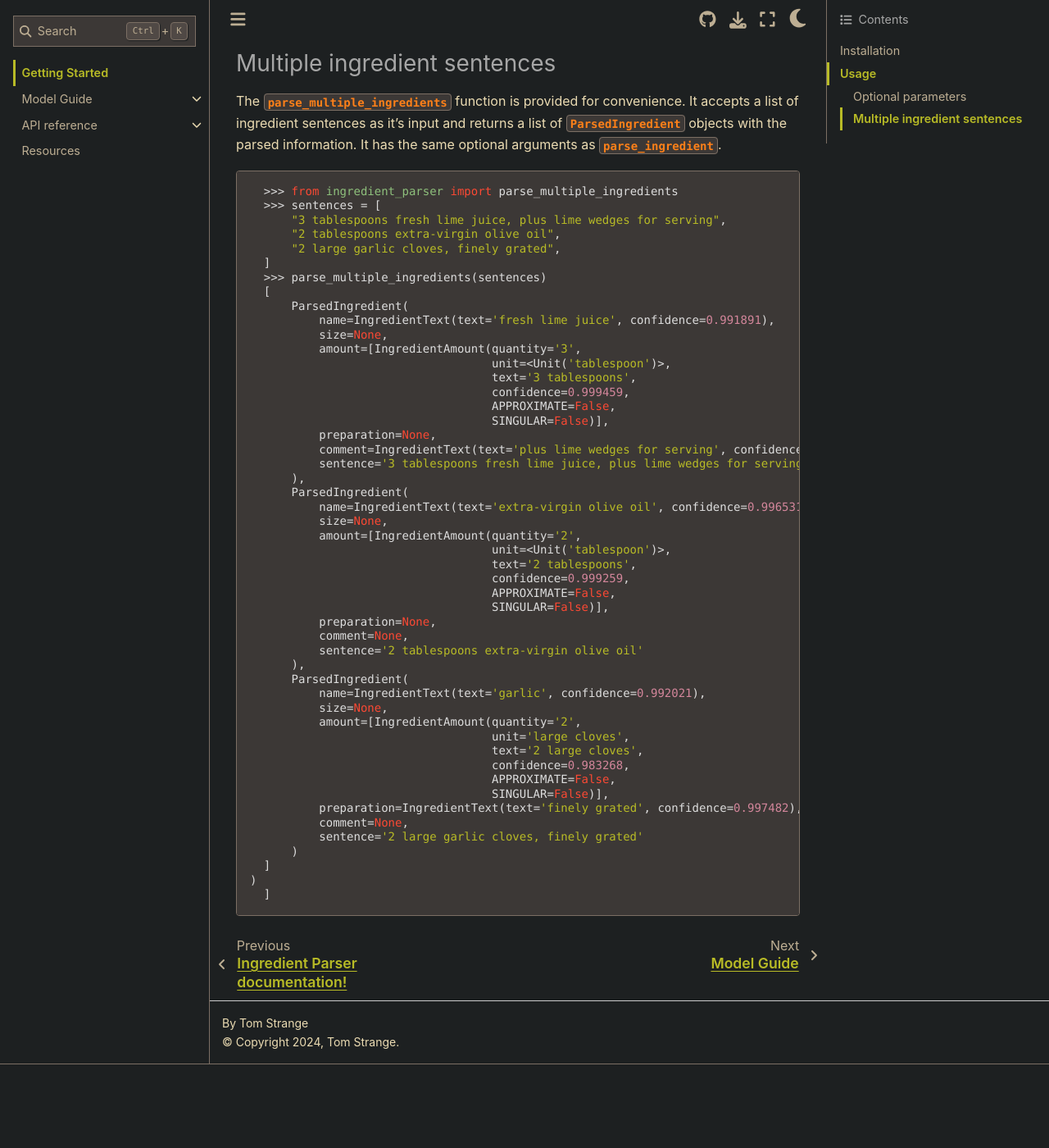
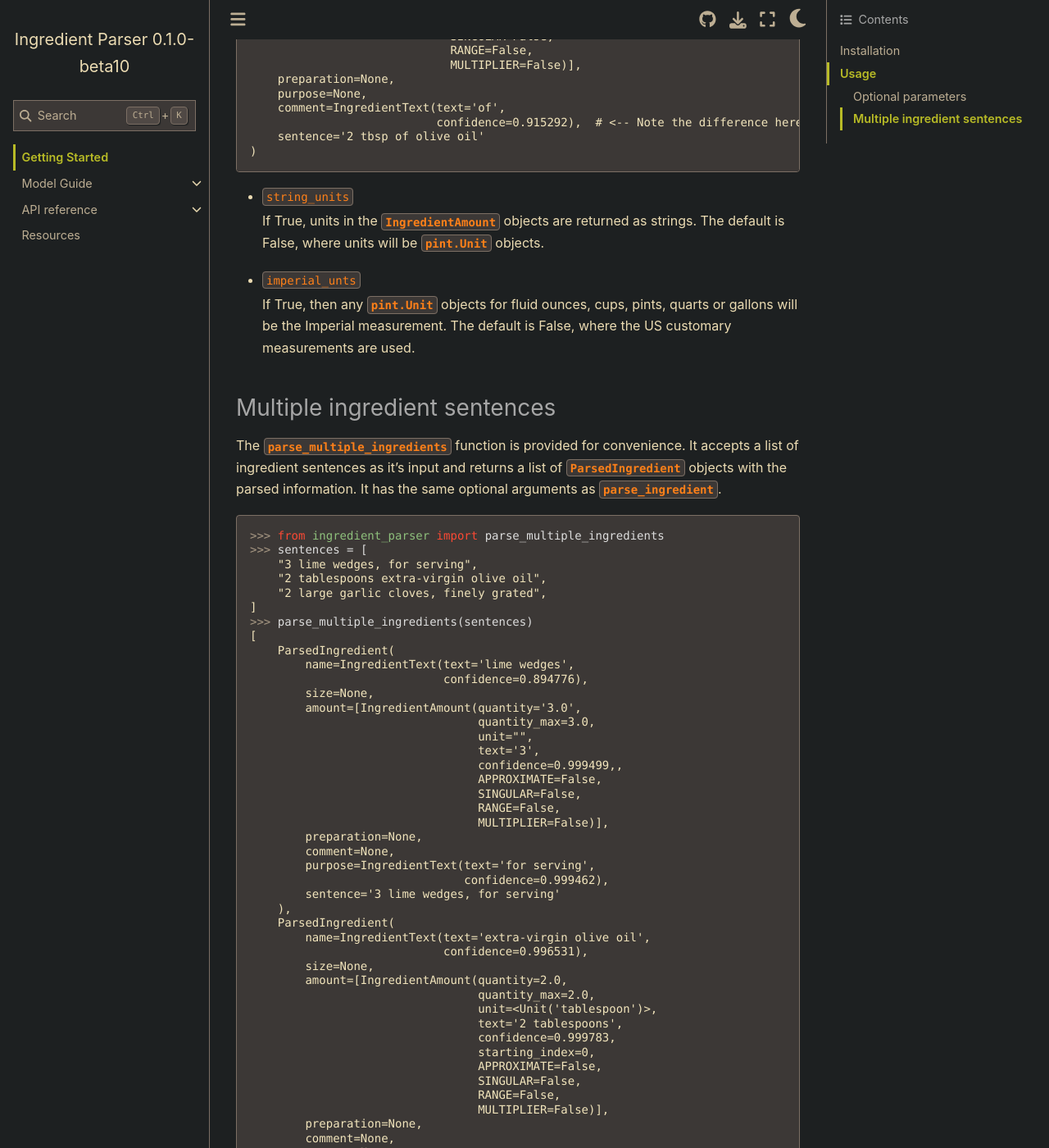
Before and after one commit to strangetom/ingredient-parser, a Sphinx documentation site: the page built from docs/source/start/index.rst, in a window 1280 px wide and 1400 px high, scrolled down 3356 px. Shown: the whole window at 82% size. Built offline with Sphinx 7.4.7 and the Sphinx Book theme 1.1.4, drawn with Linux system fonts in a browser that asks for light colours; before the commit the page ends 4654 px from its top, so only the background shows below that; some of the changed text lies outside the part shown.

Commit message:
Docs: Update docs following various recent changes, including PURPOSE label

```diff
--- a/docs/source/guide/postprocessing.rst
+++ b/docs/source/guide/postprocessing.rst
@@ -12,10 +12,10 @@
 
 Each of the fields in the dataclass has to be determined from the output of the model. The :class:`PostProcessor` class handles this for us.
 
-Name, Size, Preparation, Comment
-^^^^^^^^^^^^^^^^^^^^^^^^^^^^^^^^
+Name, Size, Preparation, Purpose, Comment
+^^^^^^^^^^^^^^^^^^^^^^^^^^^^^^^^^^^^^^^^^
 
-For each of the labels NAME, SIZE, PREP, and COMMENT, the process of combining the tokens for each labels is the same.
+For each of the labels NAME, SIZE, PREP, PURPOSE and COMMENT, the process of combining the tokens for each labels is the same.
 
 The general steps are as follows:
 
--- a/docs/source/guide/usage.rst
+++ b/docs/source/guide/usage.rst
@@ -8,6 +8,7 @@
 * NAME
 * SIZE
 * PREP
+* PURPOSE
 * COMMENT
 * PUNC
 
--- a/docs/source/start/index.rst
+++ b/docs/source/start/index.rst
@@ -61,14 +61,19 @@
                             confidence=0.999773),
         size=None,
         amount=[IngredientAmount(quantity=3.0,
+                                 quantity_max=3.0,
                                  unit=<Unit('pound')>,
                                  text='3 pounds',
-                                 confidence=0.999906,,
+                                 confidence=0.999739,
+                                 starting_index=0,
                                  APPROXIMATE=False,
-                                 SINGULAR=False)],
+                                 SINGULAR=False,
+                                 RANGE=False,
+                                 MULTIPLIER=False))],
         preparation=IngredientText(text='cut into 2 inch chunks',
                                    confidence=0.999193),
         comment=None,
+        purpose=None,
         sentence='3 pounds pork shoulder, cut into 2-inch chunks'
     )
 
@@ -78,9 +83,9 @@
 +-----------------+----------------------------------------------------------------------------------------------------------------------------------------------------------------------+
 | Field           | Description                                                                                                                                                          |
 +=================+======================================================================================================================================================================+
-| **name**        | The name of the ingredient sentence, or None.                                                                                                                        |
+| **name**        | The name of the ingredient sentence, or ``None``.                                                                                                                    |
 +-----------------+----------------------------------------------------------------------------------------------------------------------------------------------------------------------+
-| **size**        | A size modifier for the ingredient, such as small or large, or None.                                                                                                 |
+| **size**        | A size modifier for the ingredient, such as small or large, or ``None``.                                                                                             |
 |                 |                                                                                                                                                                      |
 |                 | This size modifier only applies to the ingredient, not the unit. For example, *1 large pintch of salt* would have the unit as *large pinch* and size of ``None``.    |
 +-----------------+----------------------------------------------------------------------------------------------------------------------------------------------------------------------+
@@ -88,14 +93,16 @@
 |                 |                                                                                                                                                                      |
 |                 | By default the unit field is a :class:`pint.Unit` object, if the unit can be matched to a unit in the pint unit registry.                                            |
 +-----------------+----------------------------------------------------------------------------------------------------------------------------------------------------------------------+
-| **preparation** | The preparation notes for the ingredient. This is a string, or None is there are no preparation notes for the ingredient.                                            |
+| **preparation** | The preparation notes for the ingredient. This is a string, or ``None`` is there are no preparation notes for the ingredient.                                        |
 +-----------------+----------------------------------------------------------------------------------------------------------------------------------------------------------------------+
-| **comment**     | The comment from the ingredient sentence. This is a string, or None if there is no comment.                                                                          |
+| **comment**     | The comment from the ingredient sentence. This is a string, or ``None`` if there is no comment.                                                                      |
++-----------------+----------------------------------------------------------------------------------------------------------------------------------------------------------------------+
+| **purpose**     | The purpose of the ingredient. This is a string, or ``None`` if there is no purpose.                                                                                 |
 +-----------------+----------------------------------------------------------------------------------------------------------------------------------------------------------------------+
 | **sentence**    | The input sentence passed to the :func:`parse_ingredient <ingredient_parser.parsers.parse_ingredient>` function.                                                     |
 +-----------------+----------------------------------------------------------------------------------------------------------------------------------------------------------------------+
 
-Each of the fields (except sentence) has a confidence value associated with it. This is a value between 0 and 1, where 0 represents no confidence and 1 represent full confidence. This is the confidence that the natural language model has that the given label is correct, averaged across all tokens that contribute to a particular field.
+Each of the fields (except sentence) has a confidence value associated with it. This is a value between 0 and 1, where 0 represents no confidence and 1 represent full confidence. This is the confidence that the natural language model has that the given label is correct, averaged across all tokens that contribute to that particular field.
 
 Optional parameters
 ~~~~~~~~~~~~~~~~~~~
@@ -110,29 +117,44 @@
 
     >>> from ingredient_parser import parse_ingredient
     >>> parse_ingredient("2 tbsp of olive oil", discard_isolated_stop_words=True) # default
-    ParsedIngredient(name=IngredientText(text='olive oil', confidence=0.990923),
+    ParsedIngredient(
+        name=IngredientText(text='olive oil',
+                            confidence=0.990498),
         size=None,
-        amount=[IngredientAmount(quantity='2',
+        amount=[IngredientAmount(quantity=2.0,
+                                 quantity_max=2.0,
                                  unit=<Unit('tablespoon')>,
                                  text='2 tbsps',
-                                 confidence=0.999799,
+                                 confidence=0.999773,
+                                 starting_index=0,
                                  APPROXIMATE=False,
-                                 SINGULAR=False)],
+                                 SINGULAR=False,
+                                 RANGE=False,
+                                 MULTIPLIER=False)],
         preparation=None,
         comment=None,
+        purpose=None,
         sentence='2 tbsp of olive oil'
     )
     >>> parse_ingredient("2 tbsp of olive oil", discard_isolated_stop_words=False)
-    ParsedIngredient(name=IngredientText(text='olive oil', confidence=0.990923),
+    ParsedIngredient(
+        name=IngredientText(text='olive oil',
+                            confidence=0.990498),
         size=None,
-        amount=[IngredientAmount(quantity='2',
+        amount=[IngredientAmount(quantity=2.0,
+                                 quantity_max=2.0,
                                  unit=<Unit('tablespoon')>,
                                  text='2 tbsps',
-                                 confidence=0.999799,
+                                 confidence=0.999773,
+                                 starting_index=0,
                                  APPROXIMATE=False,
-                                 SINGULAR=False)],
+                                 SINGULAR=False,
+                                 RANGE=False,
+                                 MULTIPLIER=False)],
         preparation=None,
-        comment=IngredientText(text='of', confidence=0.8852),  # <-- Note the difference here
+        purpose=None,
+        comment=IngredientText(text='of',
+                               confidence=0.915292),  # <-- Note the difference here
         sentence='2 tbsp of olive oil'
     )
 
@@ -153,51 +175,68 @@
 
     >>> from ingredient_parser import parse_multiple_ingredients
     >>> sentences = [
-        "3 tablespoons fresh lime juice, plus lime wedges for serving",
+        "3 lime wedges, for serving",
         "2 tablespoons extra-virgin olive oil",
         "2 large garlic cloves, finely grated",
     ]
     >>> parse_multiple_ingredients(sentences)
     [
         ParsedIngredient(
-            name=IngredientText(text='fresh lime juice', confidence=0.991891),
+            name=IngredientText(text='lime wedges',
+                                confidence=0.894776),
             size=None,
-            amount=[IngredientAmount(quantity='3',
-                                     unit=<Unit('tablespoon')>,
-                                     text='3 tablespoons',
-                                     confidence=0.999459,
+            amount=[IngredientAmount(quantity='3.0',
+                                     quantity_max=3.0,
+                                     unit="",
+                                     text='3',
+                                     confidence=0.999499,,
                                      APPROXIMATE=False,
-                                     SINGULAR=False)],
+                                     SINGULAR=False,
+                                     RANGE=False,
+                                     MULTIPLIER=False)],
             preparation=None,
-            comment=IngredientText(text='plus lime wedges for serving', confidence=0.995029),
-            sentence='3 tablespoons fresh lime juice, plus lime wedges for serving'
+            comment=None,
+            purpose=IngredientText(text='for serving',
+                                   confidence=0.999462),
+            sentence='3 lime wedges, for serving'
         ),
         ParsedIngredient(
-            name=IngredientText(text='extra-virgin olive oil', confidence=0.996531),
+            name=IngredientText(text='extra-virgin olive oil',
+                                confidence=0.996531),
             size=None,
-            amount=[IngredientAmount(quantity='2',
+            amount=[IngredientAmount(quantity=2.0,
+                                     quantity_max=2.0,
                                      unit=<Unit('tablespoon')>,
                                      text='2 tablespoons',
-                                     confidence=0.999259,
+                                     confidence=0.999783,
+                                     starting_index=0,
                                      APPROXIMATE=False,
-                                     SINGULAR=False)],
+                                     SINGULAR=False,
+                                     RANGE=False,
+                                     MULTIPLIER=False)],
             preparation=None,
             comment=None,
+            purpose=None,
             sentence='2 tablespoons extra-virgin olive oil'
         ),
         ParsedIngredient(
-            name=IngredientText(text='garlic', confidence=0.992021),
+            name=IngredientText(text='garlic',
+                                confidence=0.992021),
             size=None,
-            amount=[IngredientAmount(quantity='2',
+            amount=[IngredientAmount(quantity=2.0,
+                                     quantity_max=2.0,
                                      unit='large cloves',
                                      text='2 large cloves',
-                                     confidence=0.983268,
+                                     confidence=0.975306,
+                                     starting_index=0,
                                      APPROXIMATE=False,
-                                     SINGULAR=False)],
-            preparation=IngredientText(text='finely grated', confidence=0.997482),
+                                     SINGULAR=False,
+                                     RANGE=False,
+                                     MULTIPLIER=False)],
+            preparation=IngredientText(text='finely grated',
+                                       confidence=0.997482),
             comment=None,
+            purpose=None,
             sentence='2 large garlic cloves, finely grated'
         )
     ]
-  )
-    ]
```
Also changed, not shown: CHANGELOG.md (+6 -0 lines), docs/source/guide/normalisation.rst (+8 -8 lines), docs/source/_static/app-screenshot.png, 1 other file.
